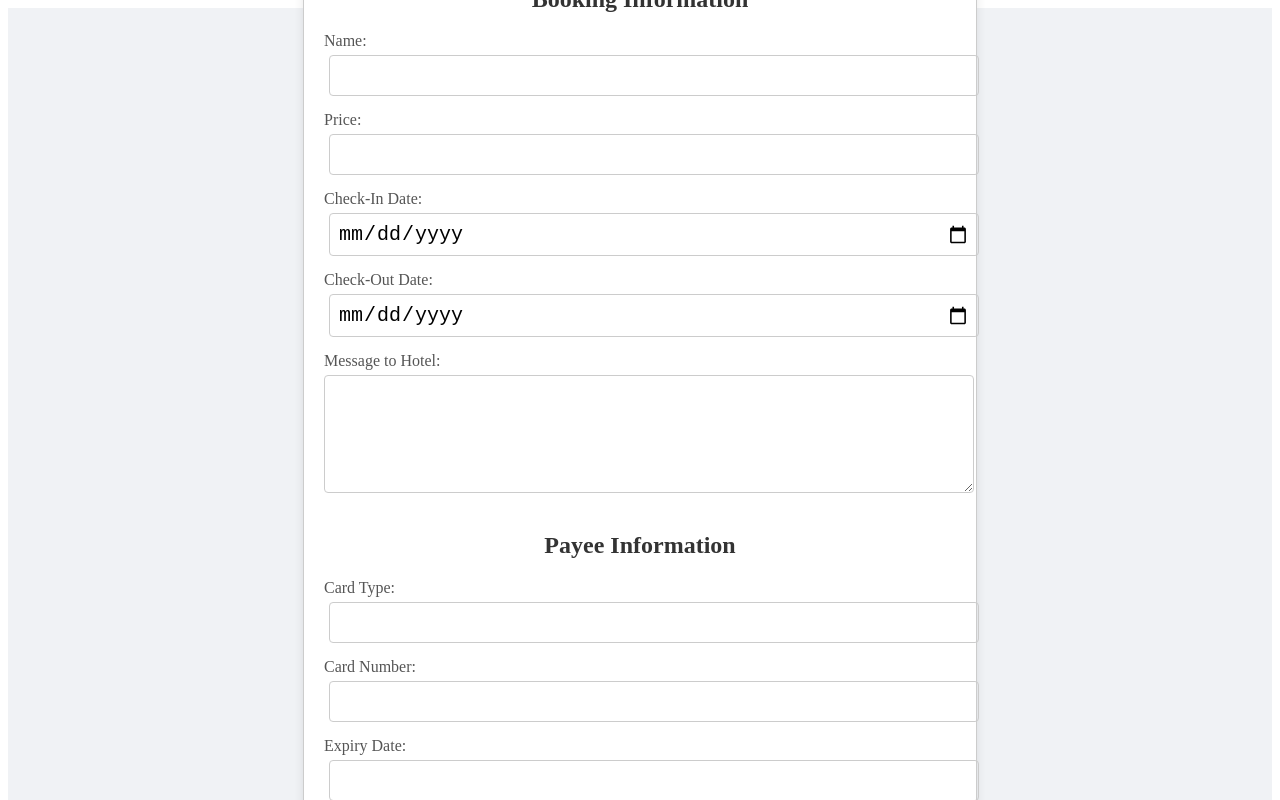
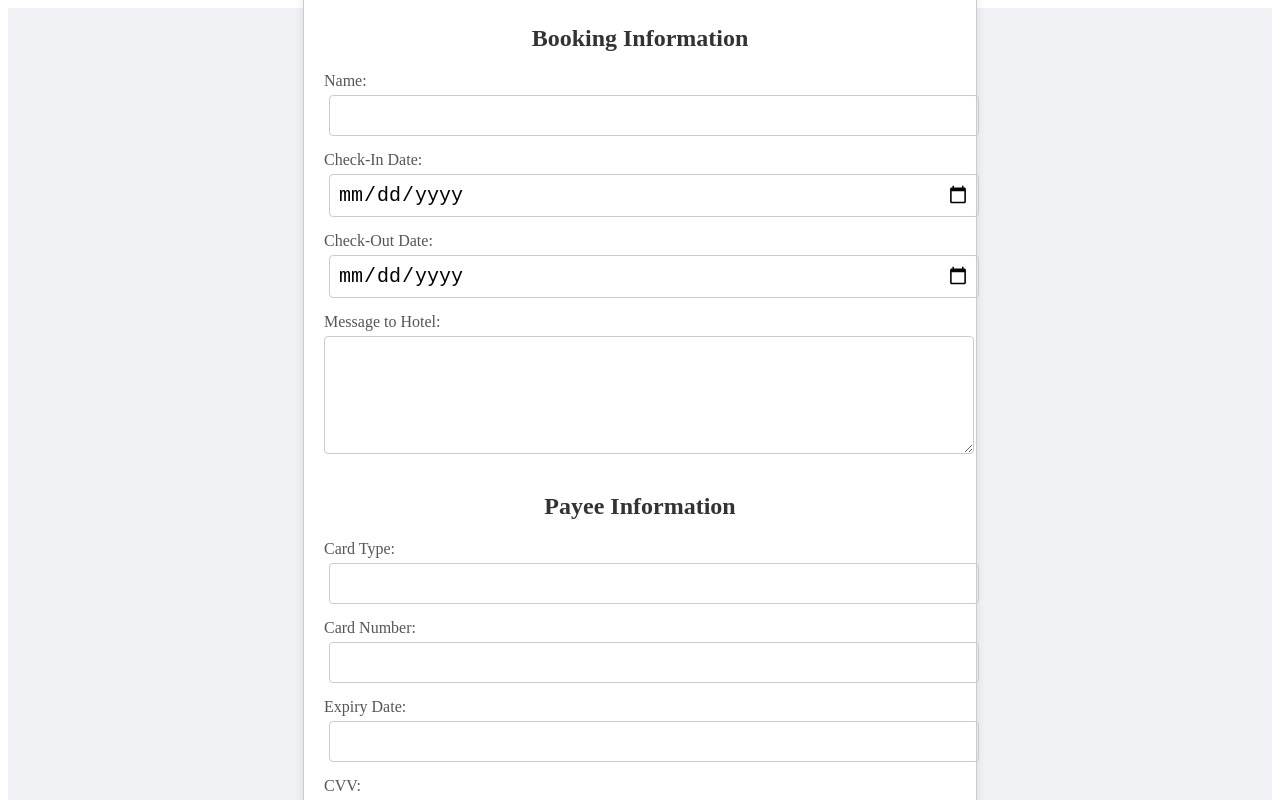
Before and after one commit to loheesong/ESC-proj, a React (Create React App) app in the folder frontend/: page /createbooking in a window 1280 px wide. Shown: the top 800 px of the page. Built offline with nearby package versions, Linux system fonts and the light colour scheme.

Commit message:
create booking function works

```diff
--- a/frontend/src/components/CreateBookingForm.jsx
+++ b/frontend/src/components/CreateBookingForm.jsx
@@ -6,7 +6,6 @@ import './CreateBooking.css';
 const CreateBookingForm = () => {
     const [form, setForm] = useState({
         name: '',
-        price: '',
         checkInDate: '',
         checkOutDate: '',
         messageToHotel: '',
@@ -20,14 +19,14 @@ const CreateBookingForm = () => {
 
     const handleChange = (e) => {
         const { name, value } = e.target;
-        setForm({ ...form, [name]: value });
+        setForm({ ...form, [name]: value});
     };
 
     const handleSubmit = async () => {
         try {
             const res = await axios.post("http://localhost:3001/booking", form);
             console.log(res.data);
-            navigate('/booking-confirmed'); // Redirect to confirmation page
+            navigate('/booking-confirmed');
         } catch (err) {
             console.log(err);
         }
@@ -42,10 +41,6 @@ const CreateBookingForm = () => {
                     <div className="form-group">
                         <label>Name:</label>
                         <input type="text" name="name" value={form.name} onChange={handleChange} />
-                    </div>
-                    <div className="form-group">
-                        <label>Price:</label>
-                        <input type="text" name="price" value={form.price} onChange={handleChange} />
                     </div>
                     <div className="form-group">
                         <label>Check-In Date:</label>
@@ -82,5 +77,4 @@ const CreateBookingForm = () => {
         </div>
     );
 };
-
 export default CreateBookingForm;
```
